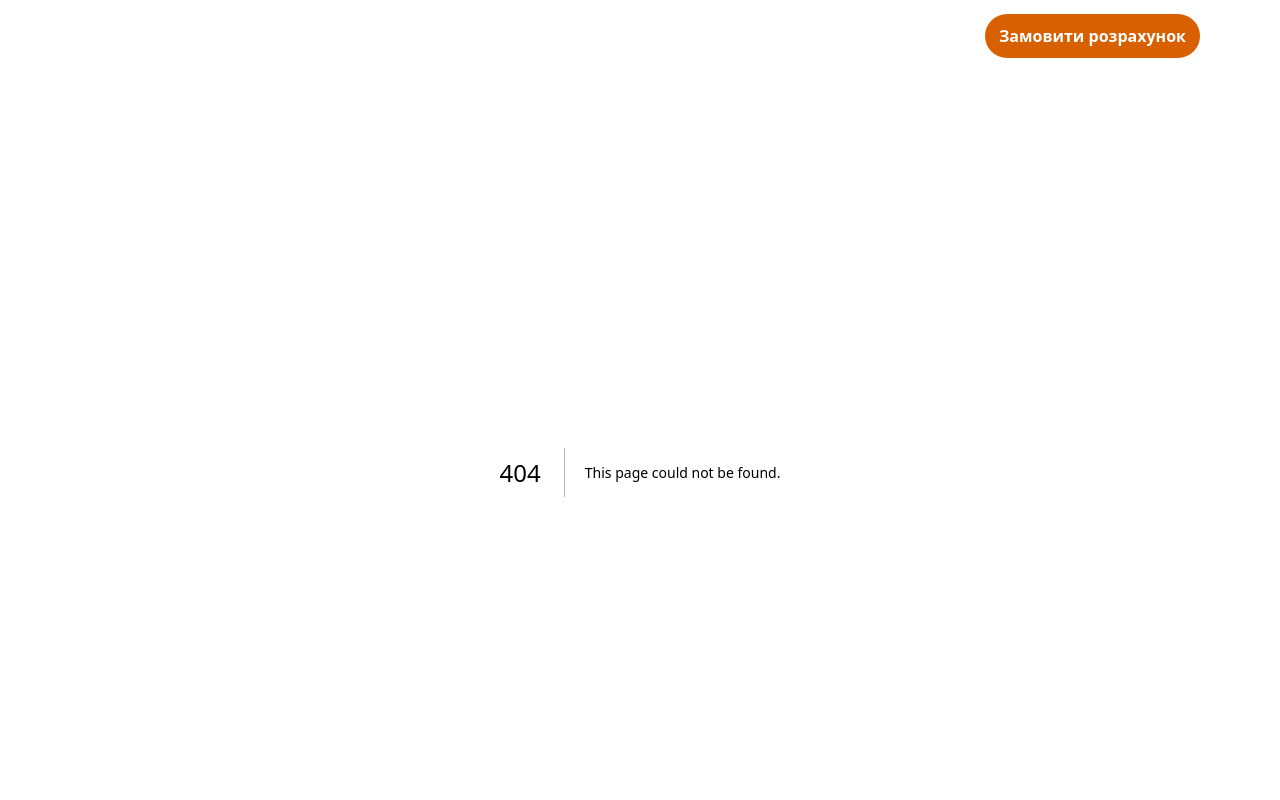
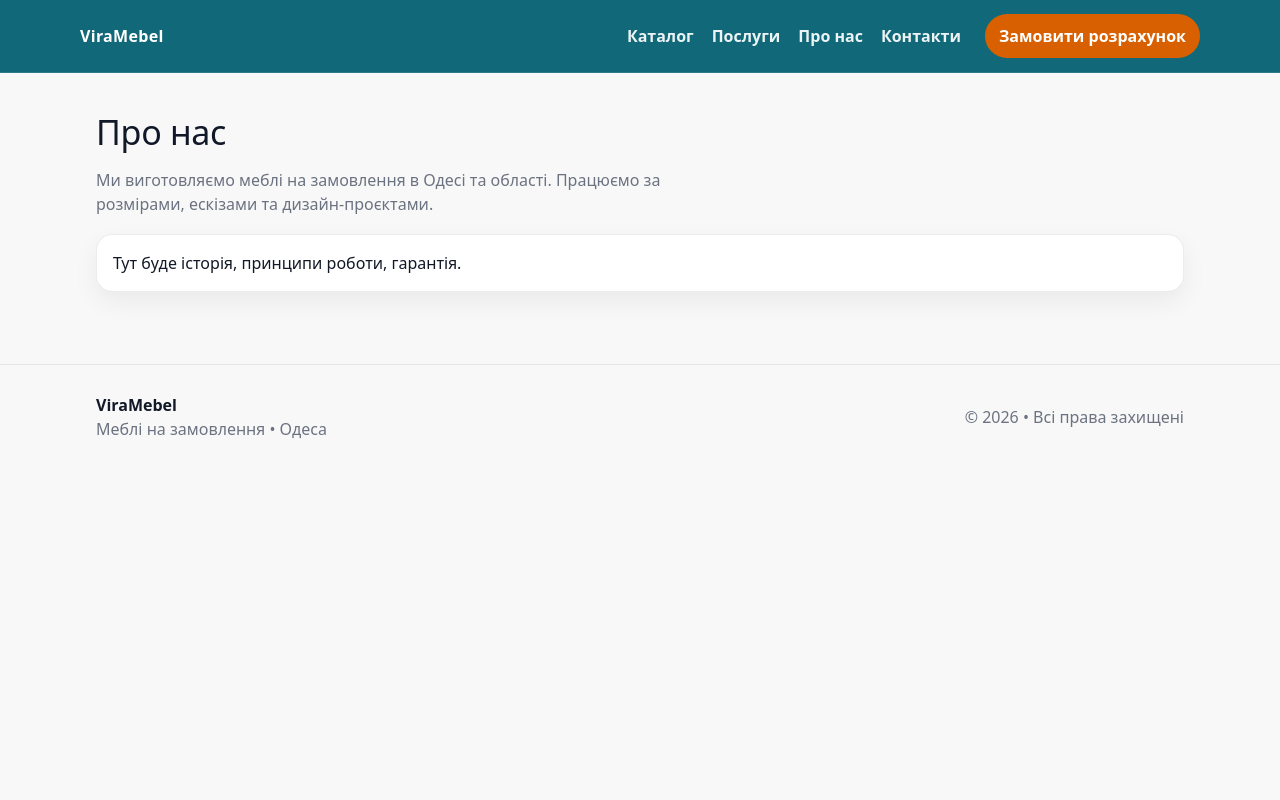
Before and after one commit to karynaokuneva/viramebel, a Next.js app: page /pro-nas in a window 1280 px wide. Before the commit this address had no page. Shown: the top 800 px of the page. Built offline with nearby package versions, Linux system fonts and the light colour scheme.

Commit message:
add new base  pages

```diff
--- /dev/null
+++ b/app/katalog/page.tsx
@@ -0,0 +1,18 @@
+import { PageHeader } from "@/components/PageHeader";
+
+export default function CatalogPage() {
+  return (
+    <main>
+      <PageHeader
+        title="Каталог робіт"
+        subtitle="Приклади наших проєктів: кухні, шафи-купе, гардеробні та інші меблі на замовлення."
+      />
+
+      <div className="container">
+        <div className="card" style={{ padding: 16 }}>
+          Тут буде сітка проєктів (заглушки → потім реальні фото).
+        </div>
+      </div>
+    </main>
+  );
+}
--- /dev/null
+++ b/app/kontakty/page.tsx
@@ -0,0 +1,17 @@
+import { PageHeader } from "@/components/PageHeader";
+
+export default function ContactsPage() {
+  return (
+    <main>
+      <PageHeader
+        title="Контакти"
+        subtitle="Звʼяжіться з нами — підкажемо по матеріалах, термінах та вартості."
+      />
+      <div className="container">
+        <div className="card" style={{ padding: 16 }}>
+          Тут буде телефон/месенджери/карта + міні-форма.
+        </div>
+      </div>
+    </main>
+  );
+}
--- /dev/null
+++ b/app/poslugy/page.tsx
@@ -0,0 +1,17 @@
+import { PageHeader } from "@/components/PageHeader";
+
+export default function ServicesPage() {
+  return (
+    <main>
+      <PageHeader
+        title="Послуги"
+        subtitle="Замір, дизайн-проєкт, виготовлення та монтаж — під ключ."
+      />
+      <div className="container">
+        <div className="card" style={{ padding: 16 }}>
+          Тут буде список послуг + етапи.
+        </div>
+      </div>
+    </main>
+  );
+}
--- /dev/null
+++ b/app/pro-nas/page.tsx
@@ -0,0 +1,17 @@
+import { PageHeader } from "@/components/PageHeader";
+
+export default function AboutPage() {
+  return (
+    <main>
+      <PageHeader
+        title="Про нас"
+        subtitle="Ми виготовляємо меблі на замовлення в Одесі та області. Працюємо за розмірами, ескізами та дизайн-проєктами."
+      />
+      <div className="container">
+        <div className="card" style={{ padding: 16 }}>
+          Тут буде історія, принципи роботи, гарантія.
+        </div>
+      </div>
+    </main>
+  );
+}
--- /dev/null
+++ b/app/rozrahunok/page.tsx
@@ -0,0 +1,17 @@
+import { PageHeader } from "@/components/PageHeader";
+
+export default function EstimatePage() {
+  return (
+    <main>
+      <PageHeader
+        title="Замовити розрахунок"
+        subtitle="Заповніть коротку форму — ми уточнимо деталі та повернемося з розрахунком."
+      />
+      <div className="container">
+        <div className="card" style={{ padding: 16 }}>
+          Тут буде форма (зробимо наступним кроком як окремий компонент).
+        </div>
+      </div>
+    </main>
+  );
+}
--- a/components/Header.module.css
+++ b/components/Header.module.css
@@ -2,7 +2,7 @@
   position: sticky;
   top: 0;
   z-index: 20;
-  background: var(--primary);
+  background: var(--primary) !important;
   border-bottom: 1px solid rgba(255, 255, 255, 0.12);
 }
 
--- a/components/Header.tsx
+++ b/components/Header.tsx
@@ -3,7 +3,7 @@ import styles from "./Header.module.css";
 
 export function Header() {
   return (
-    <header className={styles.hesder}>
+    <header className={styles.header}>
       <div className={`container ${styles.row}`}>
         <Link href="/" className={styles.logo}>
           ViraMebel
--- /dev/null
+++ b/components/PageHeader.module.css
@@ -0,0 +1,15 @@
+.wrap {
+  padding: 34px 0 18px;
+}
+
+.title {
+  margin: 0;
+  font-size: 34px;
+  letter-spacing: -0.3px;
+}
+
+.subtitle {
+  margin: 10px 0 0;
+  color: var(--muted);
+  max-width: 70ch;
+}
--- /dev/null
+++ b/components/PageHeader.tsx
@@ -0,0 +1,17 @@
+import styles from "./PageHeader.module.css";
+
+type PageHeaderProps = {
+  title: string;
+  subtitle?: string;
+};
+
+export function PageHeader({ title, subtitle }: PageHeaderProps) {
+  return (
+    <section className={styles.wrap}>
+      <div className="container">
+        <h1 className={styles.title}>{title}</h1>
+        {subtitle ? <p className={styles.subtitle}>{subtitle}</p> : null}
+      </div>
+    </section>
+  );
+}
```
